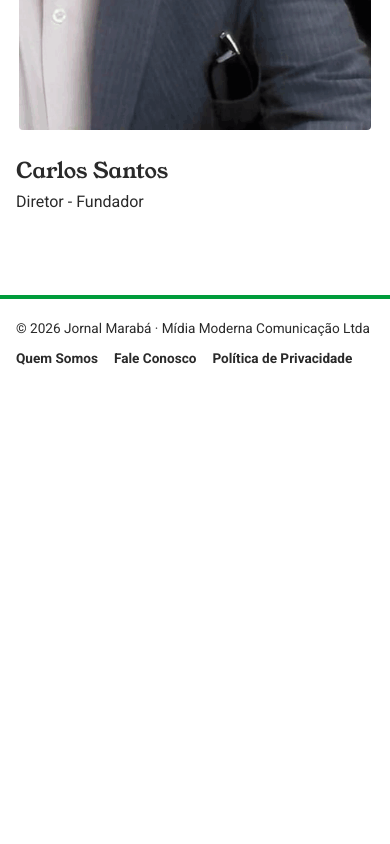
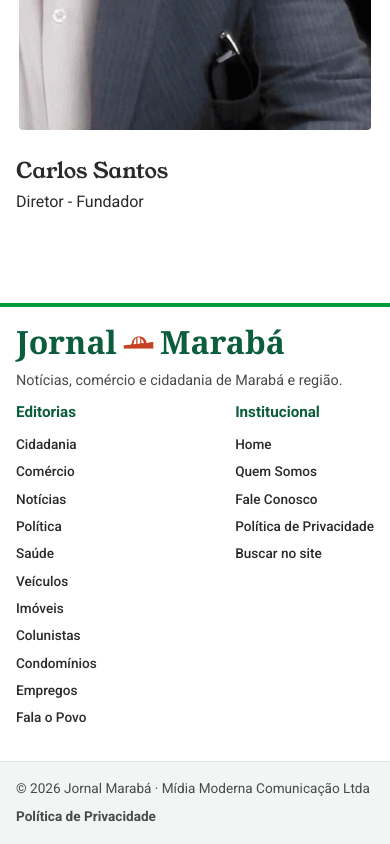
Before and after one commit to simetria-studio/jornal-maraba, a Next.js app: page /quem-somos in a window 390 px wide. Shown: the part 3208-4052 px from the top of the page. Before the commit the page ends 3610 px from the top, so only its background shows below. Built offline with nearby package versions, Linux system fonts and the light colour scheme; no server answers.

Commit message:
Implement new footer design with enhanced layout and styling. Added responsive elements and integrated editorials and institutional links. Updated CSS for footer components and contrast accessibility.

```diff
--- a/app/globals.css
+++ b/app/globals.css
@@ -322,3 +322,21 @@ html[data-contraste="alto"] .car-pontos button[aria-current="true"] { background
 html[data-contraste="alto"] .ferramentas { background: #111; box-shadow: inset 0 0 0 1px #fff; }
 html[data-contraste="alto"] .ferramentas button:hover { background: #333; }
 html[data-contraste="alto"] .ferramentas .contraste { border-color: #fff; }
+
+/* ---------- Rodapé ---------- */
+.rodape { margin-top: 2.5rem; }
+.rodape-grade { display: grid; grid-template-columns: 1.4fr 1fr 1fr; gap: 2rem 3rem; padding-block: 2rem 2.2rem; }
+.rodape-logo { display: inline-flex; align-items: center; gap: .4rem; text-decoration: none; font-family: var(--f-marca); font-weight: 700; color: var(--verde-jornal); font-size: 2rem; line-height: 1; }
+.rodape-logo img { width: .95em; height: auto; }
+.rodape-marca p { margin: .6rem 0 0; max-width: 24rem; color: #4a4a4a; font-size: .9rem; line-height: 1.5; }
+.rodape-col h2 { font-family: var(--f-ui); font-size: .95rem; font-weight: 700; margin: 0 0 .6rem; color: var(--verde-jornal); }
+.rodape-col ul { list-style: none; margin: 0; padding: 0; display: grid; gap: .35rem; }
+.rodape-col a { font-weight: 500; }
+.rodape-base { background: #f1f5f3; border-top: 1px solid #dfe7e3; }
+.rodape-base .container { display: flex; flex-wrap: wrap; justify-content: space-between; gap: .4rem 2rem; padding-block: 1rem; color: #4a4a4a; }
+html[data-contraste="alto"] .rodape-base { background: #000; border-color: #fff; }
+html[data-contraste="alto"] .rodape-base .container, html[data-contraste="alto"] .rodape-marca p, html[data-contraste="alto"] .rodape-logo, html[data-contraste="alto"] .rodape-col h2 { color: #fff; }
+@media (max-width: 760px) {
+  .rodape-grade { grid-template-columns: 1fr 1fr; }
+  .rodape-marca { grid-column: 1 / -1; }
+}
--- a/components/Footer.tsx
+++ b/components/Footer.tsx
@@ -1,17 +1,45 @@
 import Link from "next/link";
-import { NAV_EXTRA } from "@/lib/data";
+import Image from "next/image";
+import { EDITORIAS, NAV_EXTRA } from "@/lib/data";
 
 export default function Footer() {
   return (
     <footer className="rodape">
       <hr className="linha-verde" />
-      <div className="container">
-        <span>© {new Date().getFullYear()} Jornal Marabá · Mídia Moderna Comunicação Ltda</span>
-        <nav aria-label="Rodapé" style={{ display: "flex", gap: "1rem", flexWrap: "wrap" }}>
-          {NAV_EXTRA.slice(1).map((l) => (
-            <Link key={l.href} href={l.href}>{l.label}</Link>
-          ))}
+      <div className="container rodape-grade">
+        <div className="rodape-marca">
+          <Link href="/" className="rodape-logo" aria-label="Jornal Marabá, página inicial">
+            <span>Jornal</span>
+            <Image src="/img/ponte.png" alt="" width={1805} height={773} />
+            <span>Marabá</span>
+          </Link>
+          <p>Notícias, comércio e cidadania de Marabá e região.</p>
+        </div>
+
+        <nav aria-label="Editorias" className="rodape-col">
+          <h2>Editorias</h2>
+          <ul>
+            {EDITORIAS.map((e) => (
+              <li key={e.slug}><Link href={`/${e.slug}`}>{e.nome}</Link></li>
+            ))}
+          </ul>
         </nav>
+
+        <nav aria-label="Institucional" className="rodape-col">
+          <h2>Institucional</h2>
+          <ul>
+            {NAV_EXTRA.map((l) => (
+              <li key={l.href}><Link href={l.href}>{l.label}</Link></li>
+            ))}
+            <li><Link href="/busca">Buscar no site</Link></li>
+          </ul>
+        </nav>
+      </div>
+      <div className="rodape-base">
+        <div className="container">
+          <span>© {new Date().getFullYear()} Jornal Marabá · Mídia Moderna Comunicação Ltda</span>
+          <Link href="/politica-de-privacidade">Política de Privacidade</Link>
+        </div>
       </div>
     </footer>
   );
```
